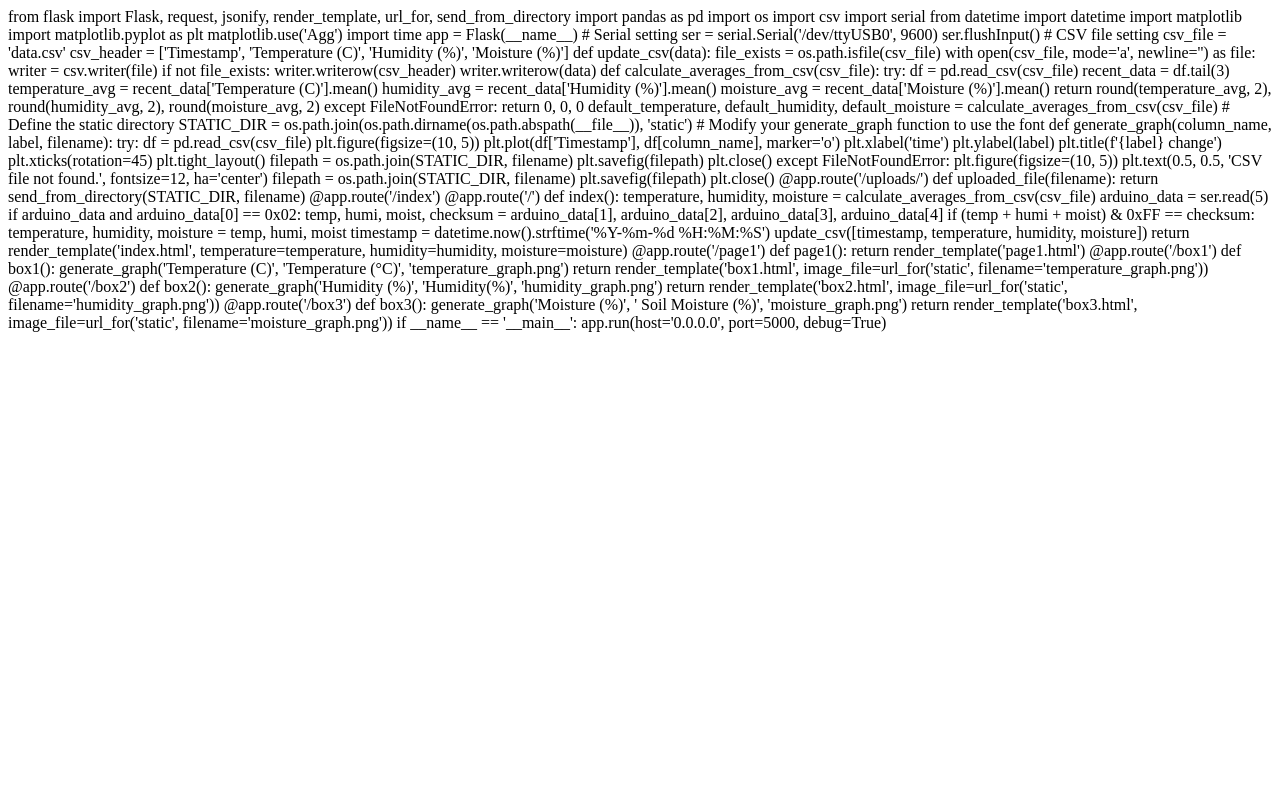
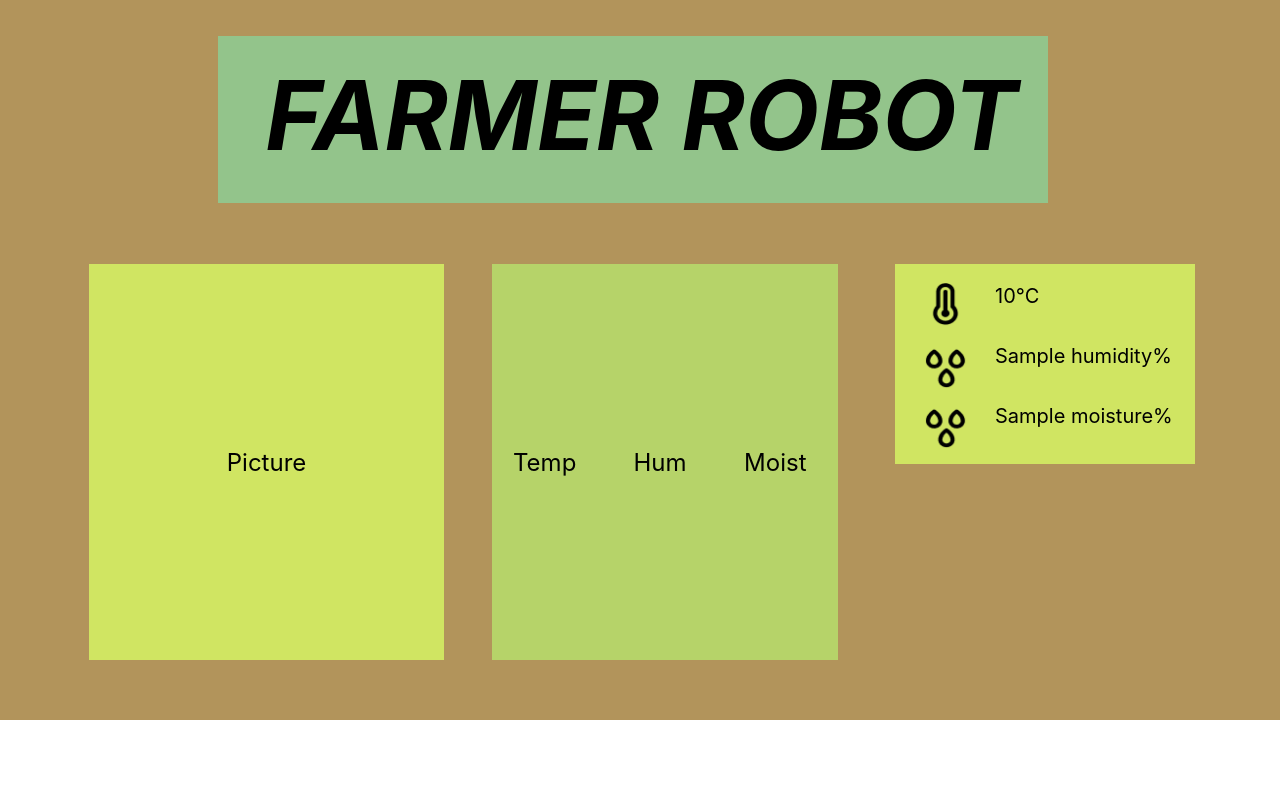
Before and after one commit to P4rty/Kairos_project_last, a Flask app: template Flask_server/templates/index.html in a window 1280 px wide. Run offline with Flask 3, Linux system fonts and the light colour scheme; the template is opened without the code that fills it: most values are stand-ins (such as "Sample title", 1, 10 or a date in 2020).

Commit message:
Add files via upload

```diff
--- a/Flask_server/data.csv
+++ b/Flask_server/data.csv
@@ -35,3 +35,8 @@ Timestamp,Temperature (C),Humidity (%),Moisture (%)
 2024-06-05 02:53:04,25.0,39.49,170.0
 2024-06-05 02:53:36,25.0,39.49,170.0
 2024-06-05 02:53:36,25.0,39.49,170.0
+2024-06-11 10:17:43,26,42,170
+2024-06-11 10:19:32,26,41,170
+2024-06-11 10:22:24,26,41,170
+2024-06-11 10:22:27,26.0,41.33,170.0
+2024-06-11 10:22:49,26.0,41.11,170.0
--- a/Flask_server/templates/index.html
+++ b/Flask_server/templates/index.html
@@ -1,108 +1,152 @@
-from flask import Flask, request, jsonify, render_template, url_for, send_from_directory
-import pandas as pd
-import os
-import csv
-import serial
-from datetime import datetime
-import matplotlib
-import matplotlib.pyplot as plt
-matplotlib.use('Agg')
-import time
+<!DOCTYPE html>
+<html lang="en">
+<head>
+    <meta charset="UTF-8">
+    <meta name="viewport" content="width=device-width, initial-scale=1.0">
+    <title>Main Page</title>
+    <link rel="stylesheet" href="{{ url_for('static', filename='css/styles.css') }}">
+    <style>
+        .button {
+            border: none;
+            cursor: pointer;
+            display: flex;
+            justify-content: center;
+            align-items: center;
+            font-size: 24px;
+            color: black;
+            text-decoration: none;
+            width: 100%;
+            height: 100%;
+        }
 
-app = Flask(__name__)
+        .Rectangle1, .Rectangle2, .Rectangle4, .Rectangle5, .Rectangle6, .Rectangle7 {
+            position: absolute;
+        }
 
-# Serial setting
-ser = serial.Serial('/dev/ttyUSB0', 9600)
-ser.flushInput()
+        .Rectangle1 {
+            background: #93C48B;
+        }
 
-# CSV file setting
-csv_file = 'data.csv'
-csv_header = ['Timestamp', 'Temperature (C)', 'Humidity (%)', 'Moisture (%)']
+        .Rectangle2, .Rectangle6 {
+            background: #D0E562;
+        }
 
-def update_csv(data):
-    file_exists = os.path.isfile(csv_file)
-    with open(csv_file, mode='a', newline='') as file:
-        writer = csv.writer(file)
-        if not file_exists:
-            writer.writerow(csv_header)
-        writer.writerow(data)
+        .Rectangle4, .Rectangle5 {
+            background: #898952;
+        }
 
-def calculate_averages_from_csv(csv_file):
-    try:
-        df = pd.read_csv(csv_file)
-        recent_data = df.tail(3)
-        temperature_avg = recent_data['Temperature (C)'].mean()
-        humidity_avg = recent_data['Humidity (%)'].mean()
-        moisture_avg = recent_data['Moisture (%)'].mean()
-        return round(temperature_avg, 2), round(humidity_avg, 2), round(moisture_avg, 2)
-    except FileNotFoundError:
-        return 0, 0, 0
+        .Rectangle7 {
+            background: #B6D369;
+        }
 
-default_temperature, default_humidity, default_moisture = calculate_averages_from_csv(csv_file)
+        .FarmerRobot {
+            color: black;
+            font-size: 96px;
+            font-family: 'Inter', sans-serif;
+            font-style: italic;
+            font-weight: 700;
+            word-wrap: break-word;
+            text-align: center;
+        }
 
-# Define the static directory
-STATIC_DIR = os.path.join(os.path.dirname(os.path.abspath(__file__)), 'static')
+        .WeatherHighTemperature img,
+        .WeatherRainyWeather img {
+            width: 100%;
+            height: 100%;
+        }
 
+        .temperature-text, .humidity-text, .moisture-text {
+            font-size: 20px;
+            color: black;
+            position: absolute;
+            left: 100px;
+        }
 
-# Modify your generate_graph function to use the font
-def generate_graph(column_name, label, filename):
-    try:
-        df = pd.read_csv(csv_file)
-        plt.figure(figsize=(10, 5))
-        plt.plot(df['Timestamp'], df[column_name], marker='o')
-        plt.xlabel('time')
-        plt.ylabel(label)
-        plt.title(f'{label} change')
-        plt.xticks(rotation=45)
-        plt.tight_layout()
-        filepath = os.path.join(STATIC_DIR, filename)
-        plt.savefig(filepath)
-        plt.close()
-    except FileNotFoundError:
-        plt.figure(figsize=(10, 5))
-        plt.text(0.5, 0.5, 'CSV file not found.', fontsize=12, ha='center')
-        filepath = os.path.join(STATIC_DIR, filename)
-        plt.savefig(filepath)
-        plt.close()
+        .temperature-text {
+            top: 20px;
+        }
 
-@app.route('/uploads/<filename>')
-def uploaded_file(filename):
-    return send_from_directory(STATIC_DIR, filename)
+        .humidity-text {
+            top: 80px;
+        }
 
-@app.route('/index')
-@app.route('/')
-def index():
-    temperature, humidity, moisture = calculate_averages_from_csv(csv_file)
+        .moisture-text {
+            top: 140px;
+        }
 
-    arduino_data = ser.read(5)
-    if arduino_data and arduino_data[0] == 0x02:
-        temp, humi, moist, checksum = arduino_data[1], arduino_data[2], arduino_data[3], arduino_data[4]
-        if (temp + humi + moist) & 0xFF == checksum:
-            temperature, humidity, moisture = temp, humi, moist
+        .Rectangle7 .box {
+            width: calc(100% / 3 - 10px); /* 3 boxes with 10px gap */
+            height: 100%;
+            display: inline-flex;
+            justify-content: center;
+            align-items: center;
+            margin-right: 10px; /* gap between boxes */
+            background: #B6D369;
+            position: relative;
+        }
 
-    timestamp = datetime.now().strftime('%Y-%m-%d %H:%M:%S')
-    update_csv([timestamp, temperature, humidity, moisture])
-    return render_template('index.html', temperature=temperature, humidity=humidity, moisture=moisture)
+        .Rectangle7 .box:last-child {
+            margin-right: 0; /* remove right margin for the last box */
+        }
+    </style>
+</head>
+<body>
+    <div class="Frame9" style="width: 1280px; height: 720px; justify-content: center; align-items: center; display: inline-flex">
+        <div class="Frame4" style="width: 1280px; height: 720px; flex-direction: column; justify-content: flex-start; align-items: flex-start; gap: 10px; display: inline-flex">
+            <div class="Tv1" style="width: 1280px; height: 720px; position: relative; background: #B2945B">
+                <div class="Group2" style="width: 830px; height: 167px; left: 218px; top: 36px; position: absolute">
+                    <div class="Rectangle1" style="width: 830px; height: 167px; left: 0px; top: 0px; background: #93C48B"></div>
+                    <div class="FarmerRobot" style="width: 775px; height: 125px; left: 36px; top: 21px; position: absolute">FARMER ROBOT</div>
+                </div>
+                <div class="Group3" style="width: 1106px; height: 396px; left: 89px; top: 264px; position: absolute">
+                    <a href="{{ url_for('page1') }}" class="button Rectangle6" style="width: 355px; height: 396px; left: 0px; top: 0px;">Picture</a>
+                    <div class="Rectangle7" style="width: 346px; height: 396px; left: 403px; top: 0px; display: flex;">
+                        <div class="box">
+                            <a href="{{ url_for('box1') }}" class="button">Temp</a>
+                        </div>
+                        <div class="box">
+                            <a href="{{ url_for('box2') }}" class="button">Hum</a>
+                        </div>
+                        <div class="box">
+                            <a href="{{ url_for('box3') }}" class="button">Moist</a>
+                        </div>
+                    </div>
+                    <div class="Rectangle2" style="width: 300px; height: 200px; left: 806px; top: 0px; position: absolute; background: #D0E562">
+                        <div class="WeatherHighTemperature" style="width: 50.17px; height: 46.15px; position: absolute; left: 24.82px; top: 17.31px; display: inline-flex">
+                            <img src="{{ url_for('static', filename='images/high_temperature.png') }}">
+                        </div>
+                        <div class="temperature-text">{{temperature}}°C</div>
 
+                        <div class="WeatherRainyWeather" style="width: 50.17px; height: 46.15px; position: absolute; left: 24.82px; top: 80.77px; display: inline-flex">
+                            <img src="{{ url_for('static', filename='images/rainy_weather.png') }}">
+                        </div>
+                        <div class="humidity-text">{{humidity}}%</div>
 
-@app.route('/page1')
-def page1():
-    return render_template('page1.html')
+                        <div class="WeatherRainyWeather" style="width: 50.17px; height: 46.15px; position: absolute; left: 24.82px; top: 140.77px; display: inline-flex">
+                            <img src="{{ url_for('static', filename='images/rainy_weather.png') }}">
+                        </div>
+                        <div class="moisture-text">{{moisture}}%</div>
+                    </div>
 
-@app.route('/box1')
-def box1():
-    generate_graph('Temperature (C)', 'Temperature (°C)', 'temperature_graph.png')
-    return render_template('box1.html', image_file=url_for('static', filename='temperature_graph.png'))
+                </div>
+            </div>
+        </div>
+    </div>
 
-@app.route('/box2')
-def box2():
-    generate_graph('Humidity (%)', 'Humidity(%)', 'humidity_graph.png')
-    return render_template('box2.html', image_file=url_for('static', filename='humidity_graph.png'))
+    <script>
+        function fetchData() {
+            fetch('/data')
+                .then(response => response.json())
+                .then(data => {
+                    const latestData = data[0];
+                    document.querySelector('.temperature-text').textContent = `${latestData.temperature}°C`;
+                    document.querySelector('.humidity-text').textContent = `${latestData.humidity}%`;
+                    document.querySelector('.moisture-text').textContent = `${latestData.moisture}%`;
+                });
+        }
 
-@app.route('/box3')
-def box3():
-    generate_graph('Moisture (%)', ' Soil Moisture (%)', 'moisture_graph.png')
-    return render_template('box3.html', image_file=url_for('static', filename='moisture_graph.png'))
-
-if __name__ == '__main__':
-    app.run(host='0.0.0.0', port=5000, debug=True)
+        setInterval(fetchData, 1000);
+        fetchData();
+    </script>
+</body>
+</html>
```
Also changed, not shown: Flask_server/static/humidity_graph.png (added), Flask_server/static/images/degree_celsius.png (added), Flask_server/static/images/high_temperature.png (added), Flask_server/static/images/rainy_weather.png (added), Flask_server/static/moisture_graph.png (added), Flask_server/static/temperature_graph.png (added).
